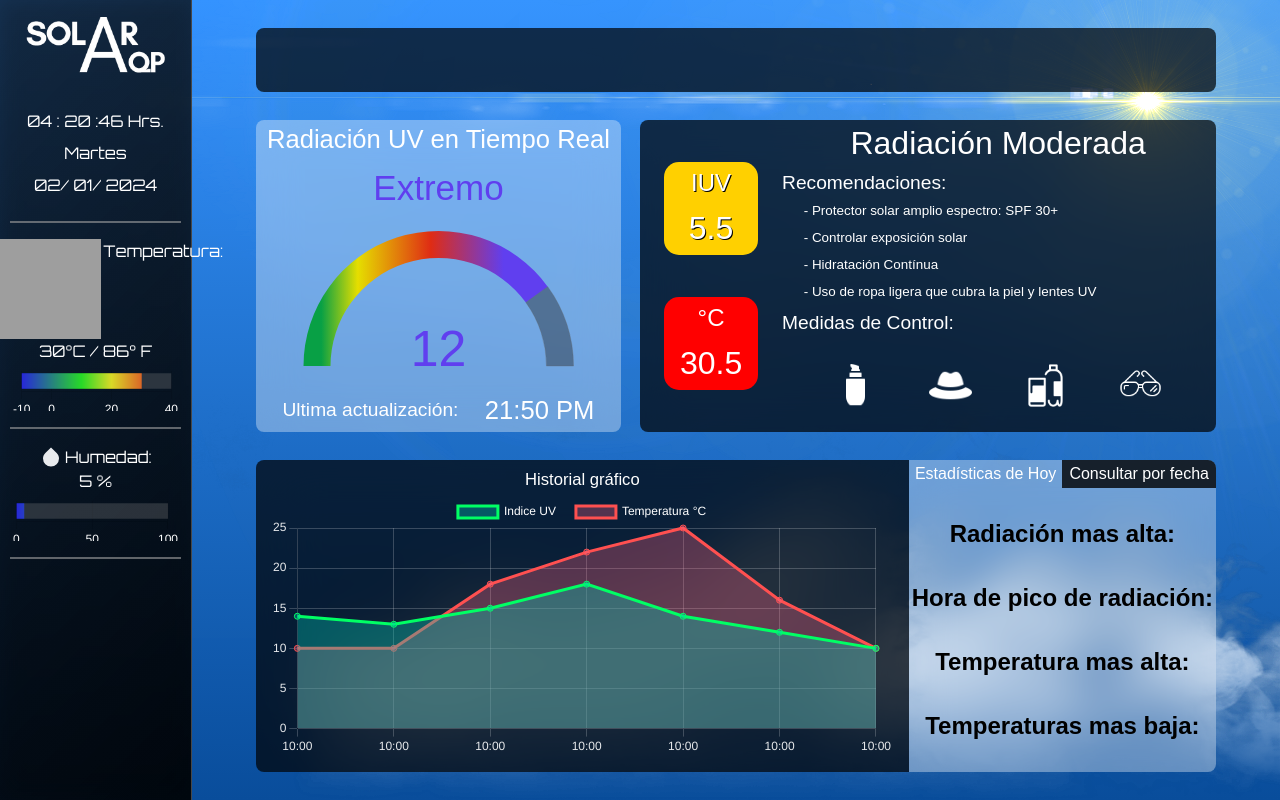
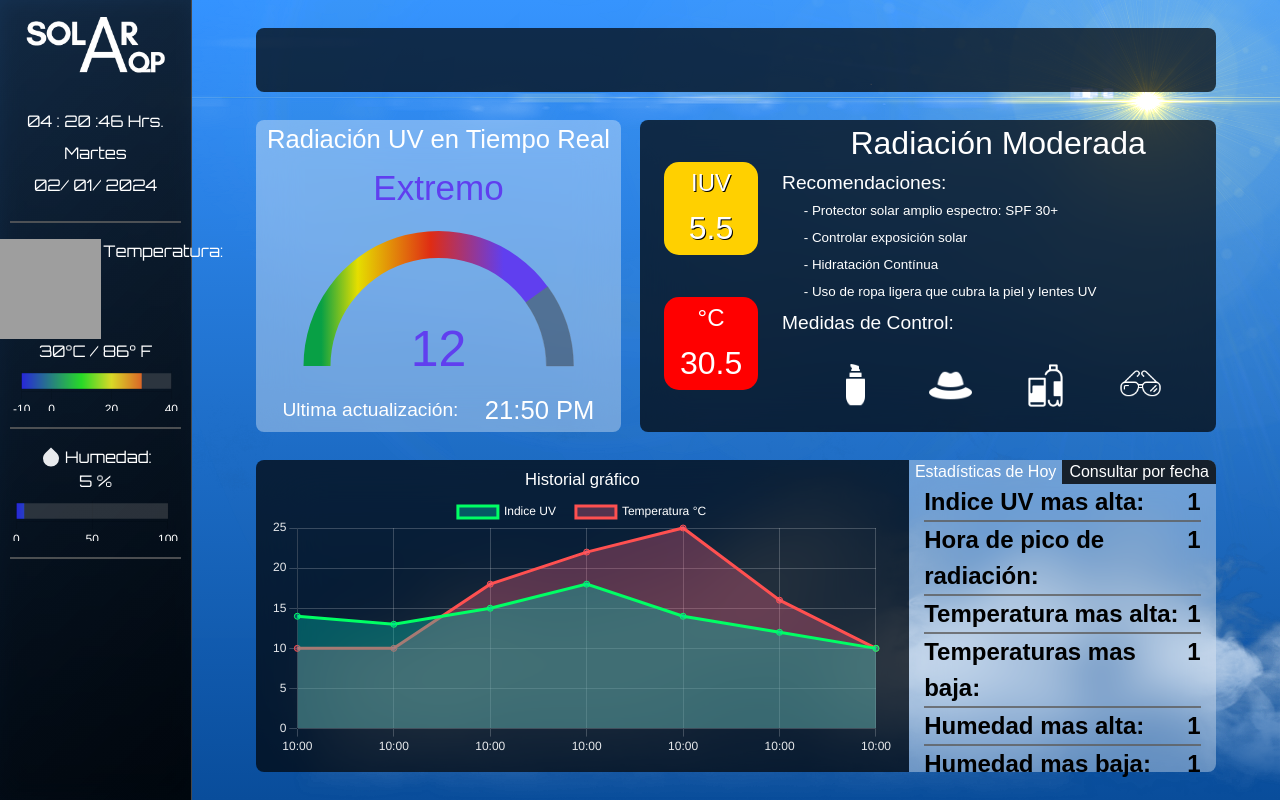
Before and after one commit to bryan201429/SolarAqp, a React (Vite) app: page / in a window 1280 px wide. Built offline with nearby package versions, Linux system fonts and the light colour scheme; grey boxes are pictures that could not be loaded; a web font is replaced by a local one.

Commit message:
bar info

```diff
--- a/src/components/chartInfo/ChartInfoBox.css
+++ b/src/components/chartInfo/ChartInfoBox.css
@@ -57,3 +57,12 @@ button:hover{
     width: 100%;
     /* background-color: green; */
 }
+.containerInfo{
+    display: flex;
+    flex-direction: row;
+    justify-content: space-between;
+    width: 90%;
+}
+.divider{
+background-color: rgba(94, 94, 94, 0.8);
+}
--- a/src/components/chartInfo/ChartInfoBox.jsx
+++ b/src/components/chartInfo/ChartInfoBox.jsx
@@ -6,11 +6,42 @@ import { useState } from 'react';
 export default function ChartInfoBox(){
     let ChartInfoBodyData1 = (
         <div className='info1'>
-            <h1>Radiación mas alta:</h1>
-            <h1>Hora de pico de radiación:</h1>
-            <h1>Temperatura mas alta: </h1>
-            <h1>Temperaturas mas baja:</h1>
+            <div className='containerInfo'>
+                <h1>Indice UV mas alta:</h1><h1>1</h1>
+            </div>
+
+                <hr className='divider'></hr>
+
+            <div className='containerInfo'>
+                <h1>Hora de pico de radiación:</h1> <h1>1</h1>
+            </div>
+
+                <hr className='divider'></hr>
+
+            <div className='containerInfo'>
+                <h1>Temperatura mas alta: </h1> <h1>1</h1>
+            </div>
+                <hr className='divider'></hr>
+            <div className='containerInfo'>
+                <h1>Temperaturas mas baja:</h1> <h1>1</h1>
+            </div>
+            <hr className='divider'></hr>
+            <div className='containerInfo'>
+            <h1>Humedad mas alta: </h1> <h1>1</h1>
+            </div>
+            <hr className='divider'></hr>
+
+            <div className='containerInfo'>
+            <h1>Humedad mas baja:</h1> <h1>1</h1>
+            </div>
+
+
+
+
+
         </div>
+
+
     )
     let ChartInfoBodyData2 = (
         <div>
@@ -37,10 +68,10 @@ export default function ChartInfoBox(){
         <div id='ButtonContainer'>
                         <button id='button1' className='infoButton1' onClick={buttonChange1}> Estadísticas de Hoy</button>
                         <button id='button2' className='infoButton2 infoButtonInactive2' onClick={buttonChange2}>Consultar por fecha</button>
-                    </div>
+        </div>
                     <div id='ChartInfoBody'>
                         {chartInfoBodyData}
-        </div>
+                    </div>
         </>
     )
 
```
